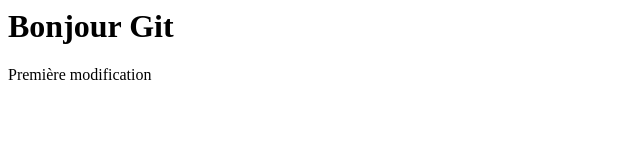
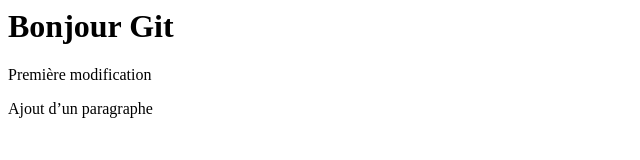
Before and after one commit to Devlewi/MonProjet, a plain HTML site: page index.html in a window 1280 px wide. Shown: the whole page, without its empty margins (0-640 px from the left). Drawn offline with Linux system fonts and the light colour scheme.

Commit message:
Ajout d’un paragraphe sur la nouvelle branche

```diff
--- a/index.html
+++ b/index.html
@@ -1,2 +1,3 @@
 <h1> Bonjour Git </h1>
 <p>Première modification</p>
+<p>Ajout d’un paragraphe</p>
```
